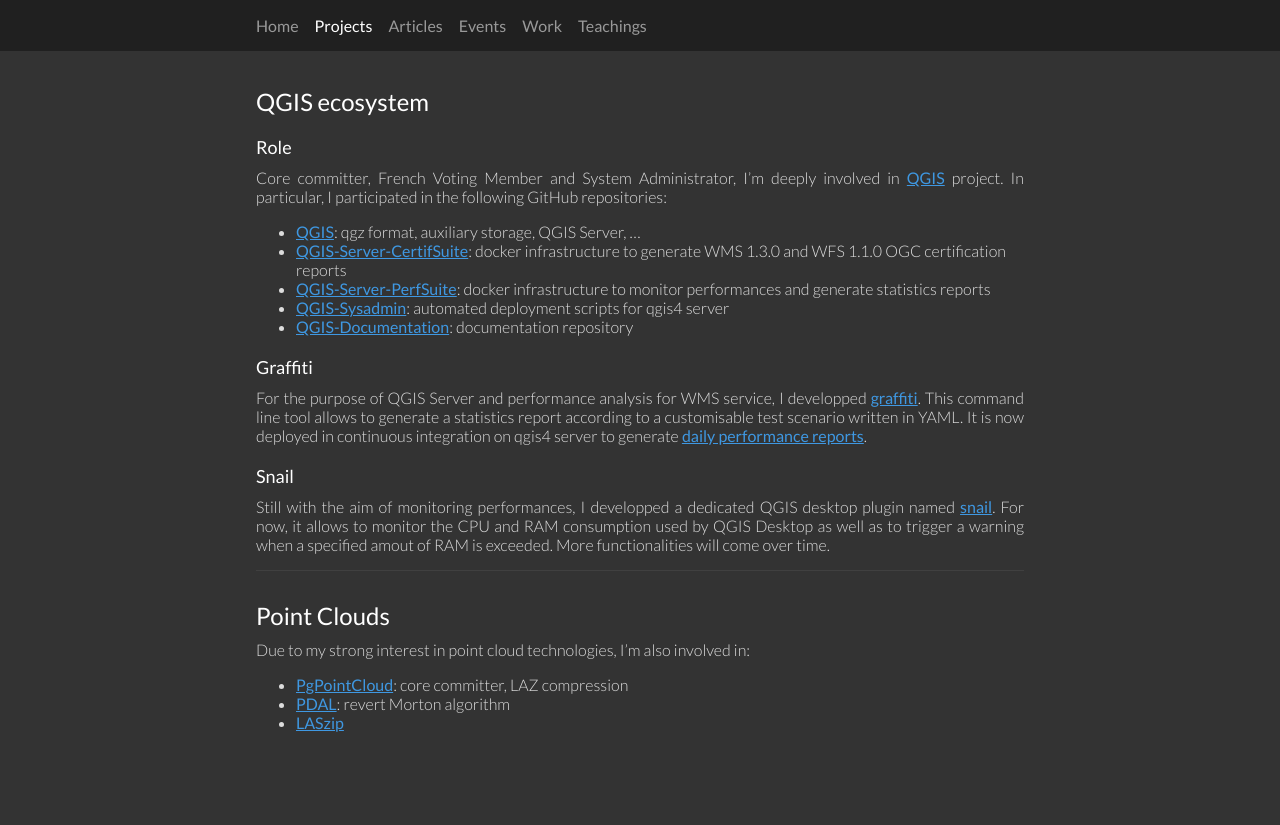
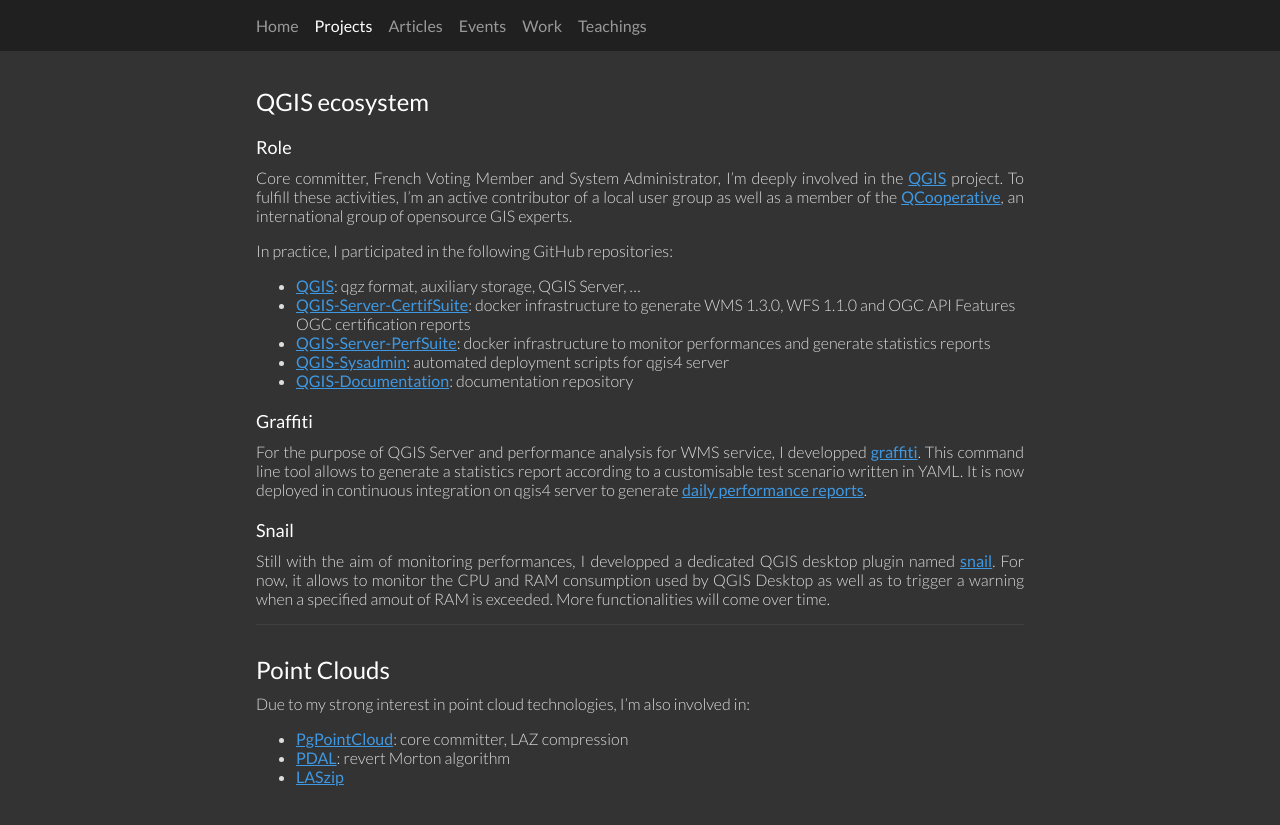
Before and after one commit to pblottiere/pblottiere.github.io, a Jekyll site: the page built from projects/index.md, in a window 1280 px wide. Shown: the top 825 px of the page. Built offline with Jekyll 4.4.1, drawn with Linux system fonts in a browser that asks for light colours; comment, search, counter and statistics services are not loaded; our own code applies the rules of GitHub Pages for plain Markdown files.

Commit message:
Update project

```diff
--- a/projects/index.md
+++ b/projects/index.md
@@ -7,11 +7,16 @@ layout: left
 ## Role
 
 Core committer, French Voting Member and System Administrator, I'm deeply
-involved in <a href="https://www.qgis.org/en/site">QGIS</a> project. In particular,
-I participated in the following GitHub repositories:
+involved in the <a href="https://www.qgis.org/en/site">QGIS</a> project. To
+fulfill these activities, I'm an active contributor of a local user group as
+well as a member of the
+<a href="https://www.qcooperative.net/">QCooperative</a>, an international group
+of opensource GIS experts.
+
+In practice, I participated in the following GitHub repositories:
 
   + {:.item} <a href="https://github.com/qgis/QGIS">QGIS</a>: qgz format, auxiliary storage, QGIS Server, ...
-  + {:.item} <a href="https://github.com/qgis/QGIS-Server-CertifSuite">QGIS-Server-CertifSuite</a>: docker infrastructure to generate WMS 1.3.0 and WFS 1.1.0 OGC certification reports
+  + {:.item} <a href="https://github.com/qgis/QGIS-Server-CertifSuite">QGIS-Server-CertifSuite</a>: docker infrastructure to generate WMS 1.3.0, WFS 1.1.0 and OGC API Features OGC certification reports
   + {:.item} <a href="https://github.com/qgis/QGIS-Server-PerfSuite">QGIS-Server-PerfSuite</a>: docker infrastructure to monitor performances and generate statistics reports
   + {:.item} <a href="https://github.com/qgis/QGIS-Sysadmin">QGIS-Sysadmin</a>: automated deployment scripts for qgis4 server
   + {:.item} <a href="https://github.com/qgis/QGIS-Documentation">QGIS-Documentation</a>: documentation repository
```
